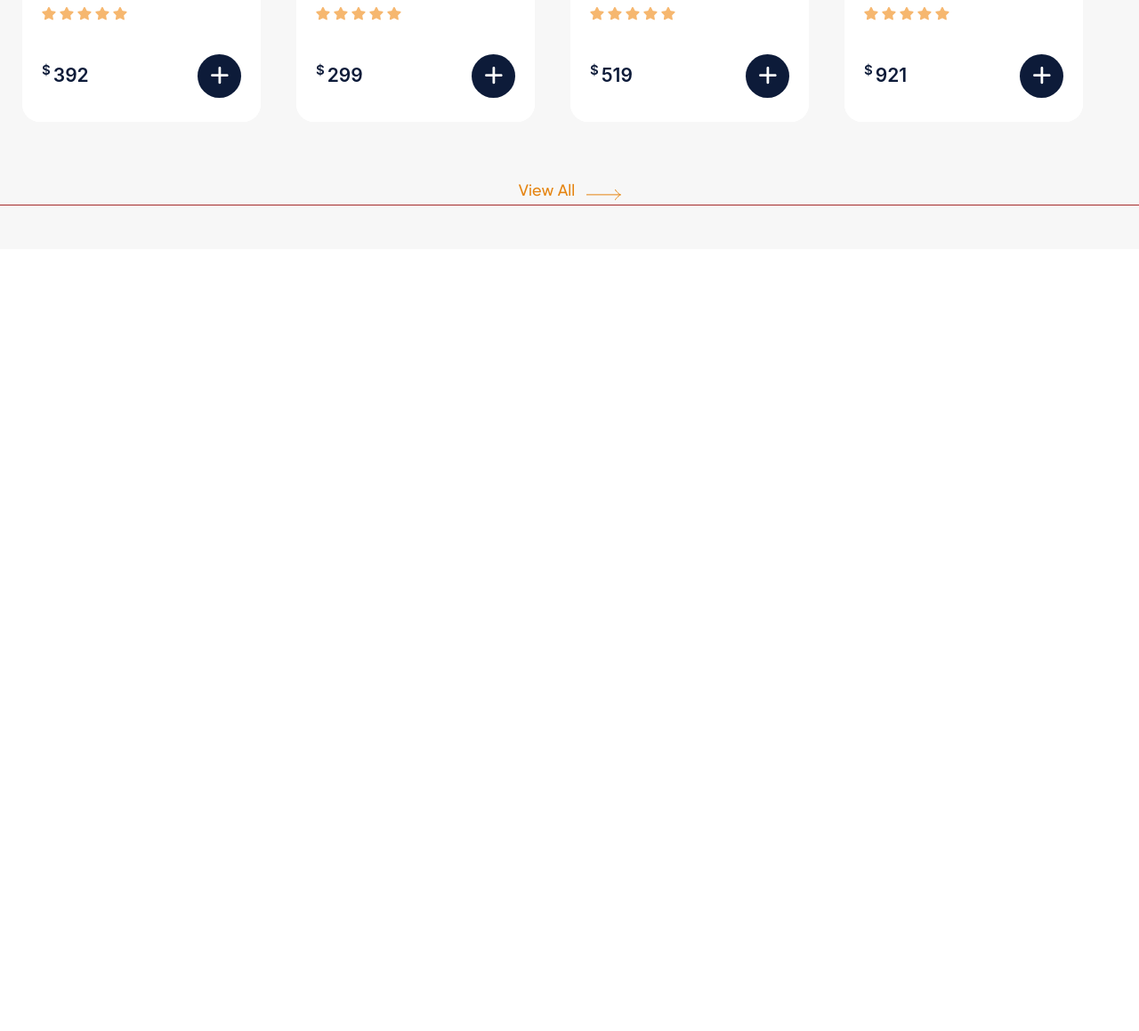
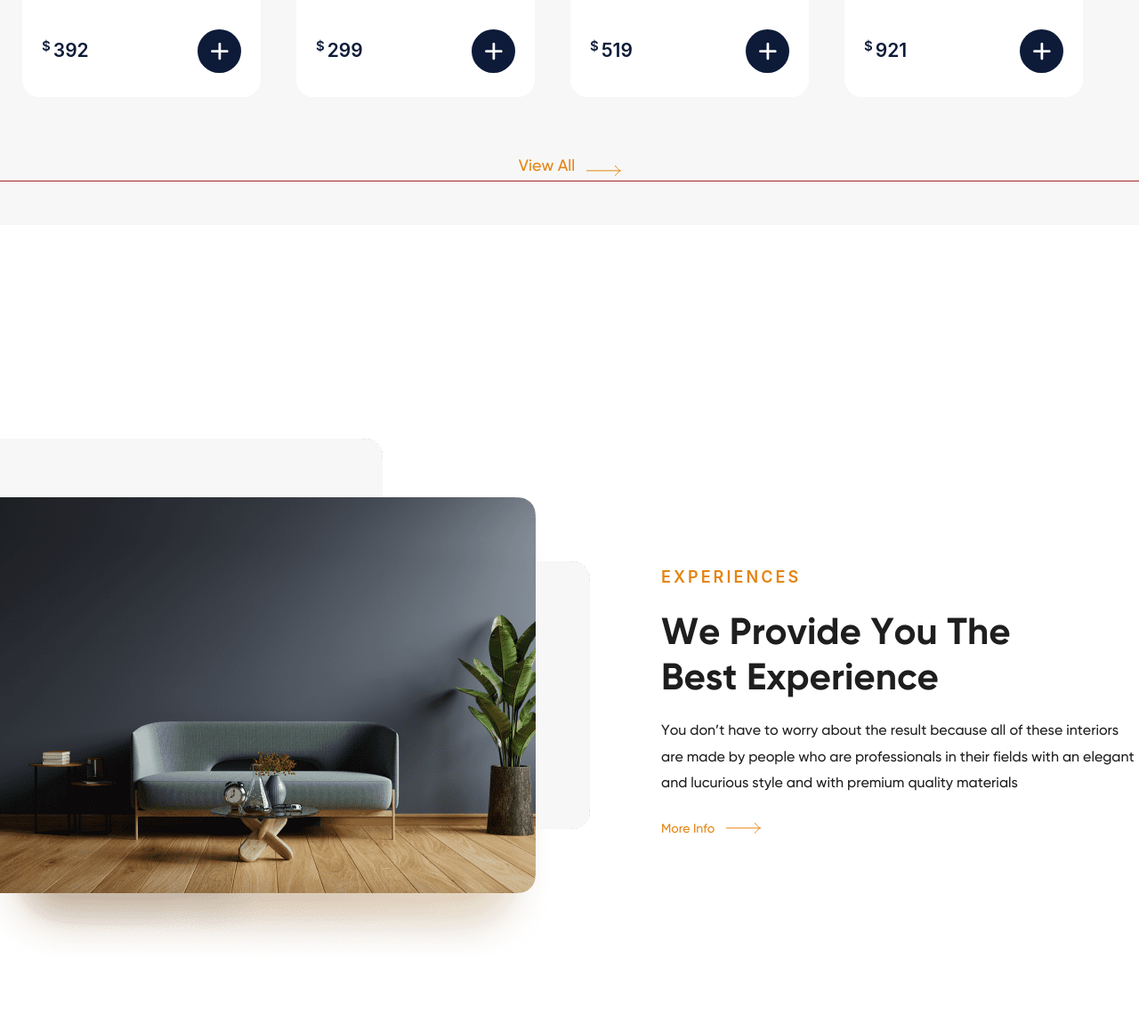
Before and after one commit to Larukhina-Tatiana/Panto, a website: page index.html in a window 1280 px wide. Shown: the part 1821-2980 px from the top of the page at 89% size. Before the commit the page ends 2101 px from the top, so only its background shows below. Drawn offline with nearby package versions, Linux system fonts and the light colour scheme.

Commit message:
experiences

```diff
--- a/index.html
+++ b/index.html
@@ -1393,6 +1393,28 @@
           <a class="bestproduct__link link-more" href="">View All</a>
         </ul>
     </section>
+    <section class="experiences">
+      <div class="experiences__container">
+        <div class="experiences__box">
+          <div class="experiences__thumb">
+
+            <img src="image/png" srcset="
+          ./images/experiences/experiences-1@1x.png 1x,
+          ./images/experiences/experiences-1@2x.png 2x" loading="lazy" decoding="async" alt="images" />
+          </div>
+          <div class="experiences__description">
+            <p class="experiences__subtitle subtitle">experiences</p>
+            <h2 class="experiences__title section-title">we provide you the best experience</h2>
+            <p class="experiences__descr">
+              You don’t have to worry about the result because all of these interiors are made by people who are
+              professionals in
+              their fields with an elegant and lucurious style and with premium quality materials
+            </p>
+            <a class="link-more" href="">More Info</a>
+          </div>
+        </div>
+      </div>
+    </section>
 
 
   </main>
--- /dev/null
+++ b/scss/components/_experiences.scss
@@ -0,0 +1,23 @@
+.experiences {
+  padding: rem(240) 0;
+
+  &__box {
+    display: flex;
+    align-items: center;
+    gap: rem(80);
+  }
+
+
+  &__description {
+    max-width: rem(556);
+  }
+
+  &__title {
+    max-width: rem(413);
+    margin-bottom: rem(20);
+  }
+
+  &__descr {
+    margin-bottom: rem(24);
+  }
+}
--- a/scss/components/_titles.scss
+++ b/scss/components/_titles.scss
@@ -2,4 +2,15 @@
   @extend %Gilroy-700;
   font-size: rem(42);
   color: var(--black);
+  line-height: 1.2;
+  text-transform: capitalize;
 }
+
+.subtitle {
+  @extend %Gilroy-600;
+  font-size: rem(18);
+  letter-spacing: 0.17em;
+  text-transform: uppercase;
+  color: var(--accent);
+  margin-bottom: rem(20);
+}
--- a/scss/style.scss
+++ b/scss/style.scss
@@ -14,6 +14,7 @@
 @import "./components/tabs-buttons";
 @import "./components/card-product";
 @import "./components/rating";
+@import "./components/experiences";
 // @import "./components/_swiper";
 // @import "./components/swiper-pagination-bullet";
 // @import "./components/_advantages";
@@ -25,13 +26,6 @@
 // @import "./components/_blog";
 // @import "./components/_catalog";
 
-.sl-wrapper .sl-counter {
-  top: 100px;
-}
-
-.sl-wrapper .sl-close {
-  top: 110px;
-}
 
 // .swiper-button-left {
 //   transform: translateX(-41px);
```
Also changed, not shown: images/experiences/experiences-1@1x.png (added), images/experiences/experiences-1@2x.png (added), images/materials/images1@1x.png (added), images/materials/images1@2x.png (added), images/materials/images2@1x.png (added), images/materials/images2@2x.png (added), images/materials/images3@1x.png (added), images/materials/images3@2x.png (added), scss/style.css, 2 other files.
